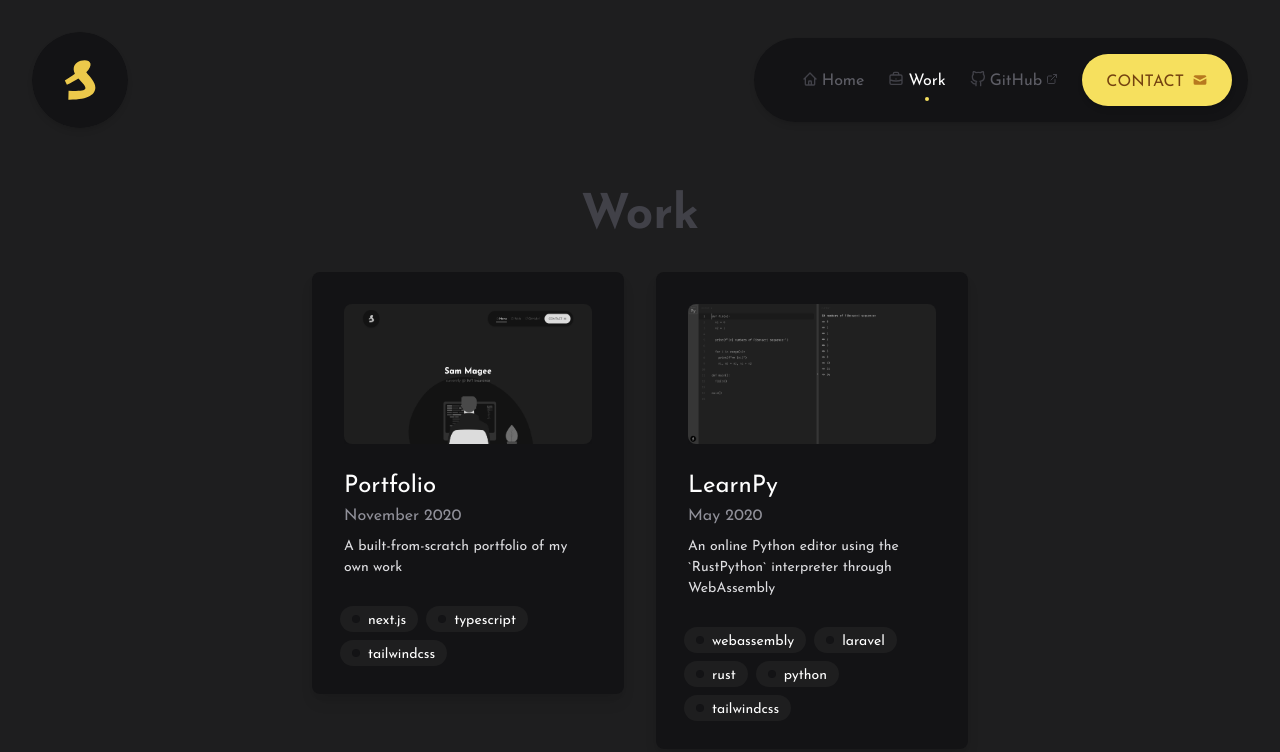
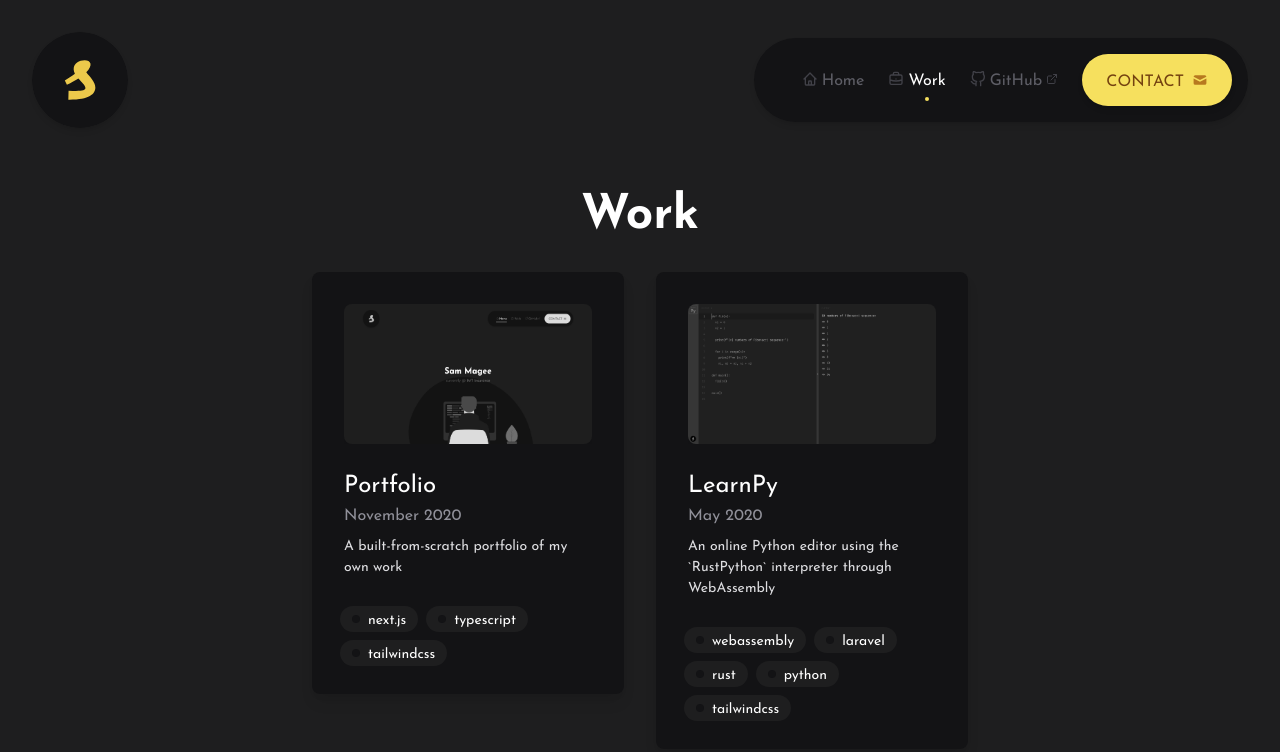
Before and after one commit to sammagee/v1, a Next.js app: page /work in a window 1280 px wide. Shown: the top 752 px of the page. Built offline with nearby package versions, Linux system fonts and the light colour scheme.

Commit message:
updates work title

```diff
--- a/pages/work/index.tsx
+++ b/pages/work/index.tsx
@@ -26,9 +26,9 @@ export default function Work({
 
       <Layout>
         <section className="container px-8 py-48 mx-auto space-y-8">
-          <h2 className="text-5xl font-bold leading-none text-center text-gray-600">
+          <h1 className="text-5xl font-bold leading-none text-center text-white">
             Work
-          </h2>
+          </h1>
 
           <div className="flex flex-wrap items-start justify-center -mx-4">
             {projects.map(project => (
```
